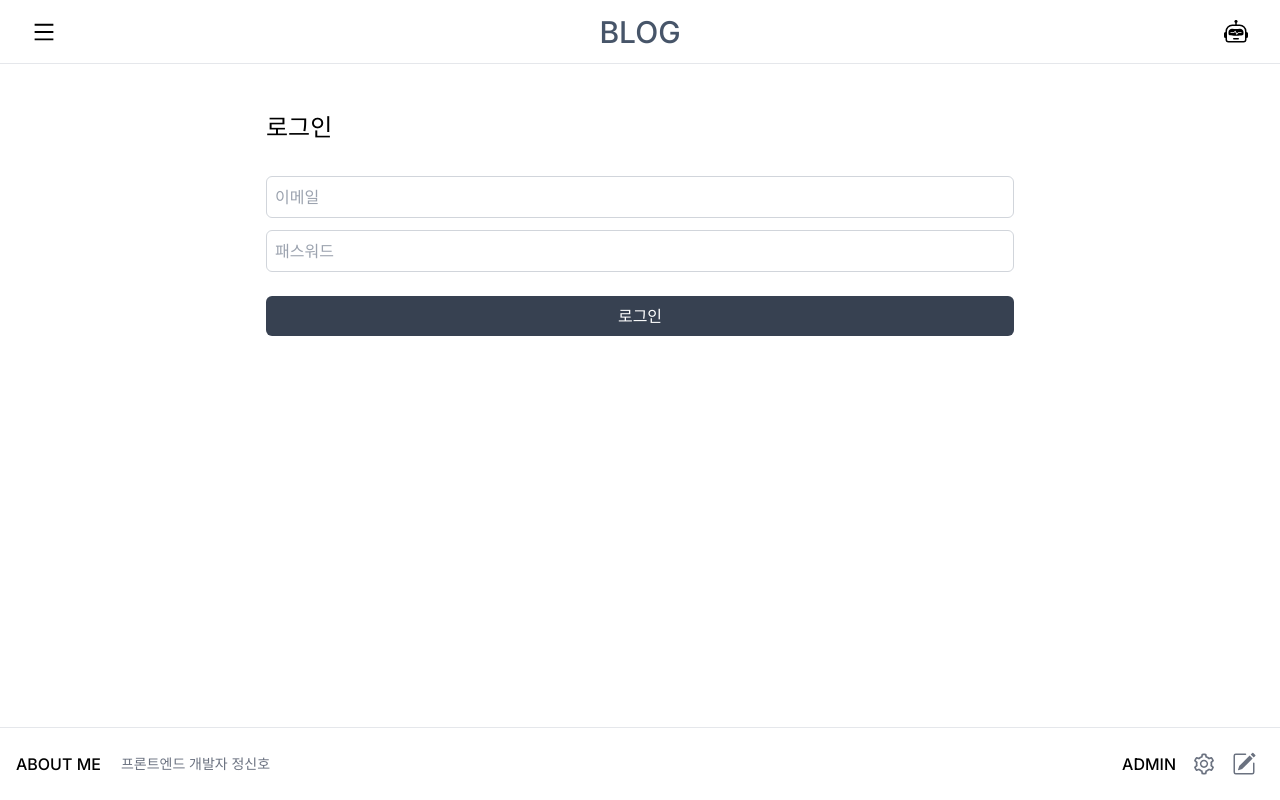
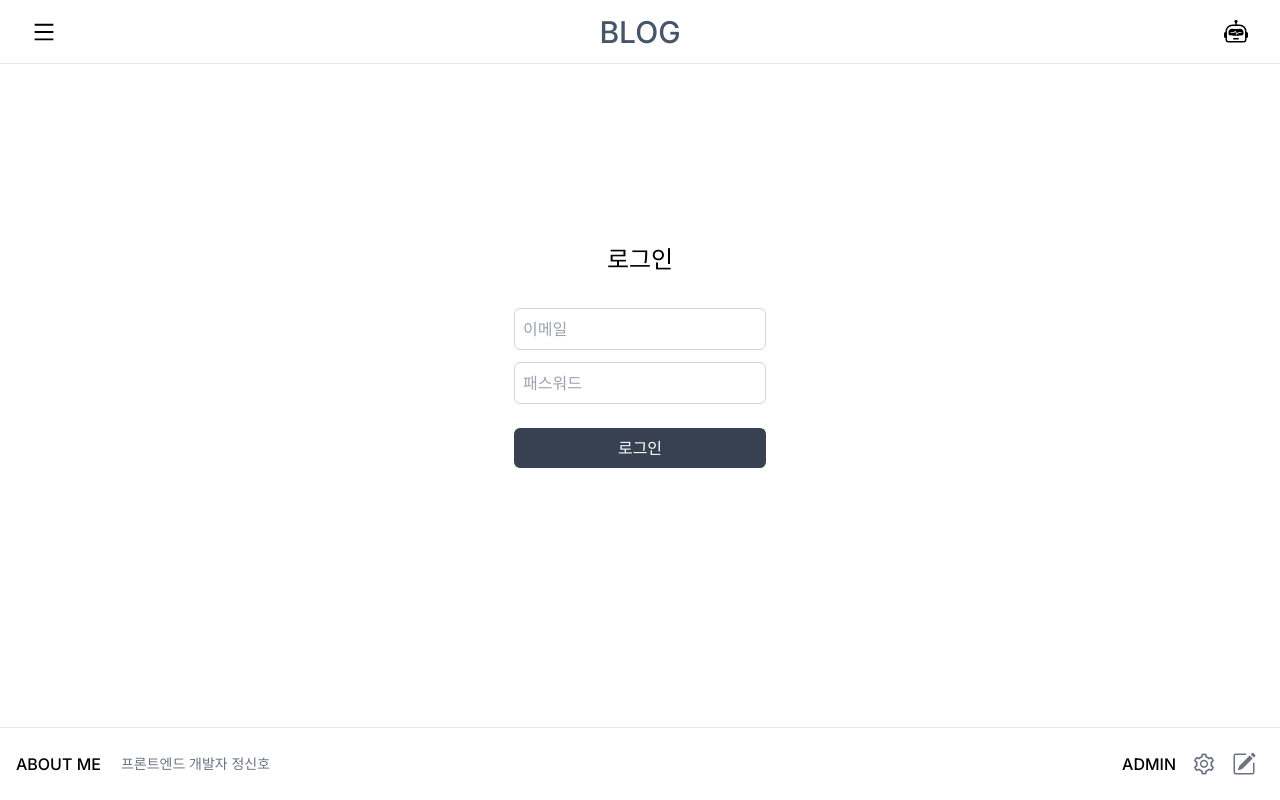
Before and after one commit to shinhojung814/my-blog-chat, a Next.js app: page /admin in a window 1280 px wide. Built offline with nearby package versions, Linux system fonts and the light colour scheme; no server answers; the database is empty.

Commit message:
Fixed stylings

```diff
--- a/src/components/PostList.tsx
+++ b/src/components/PostList.tsx
@@ -52,7 +52,7 @@ const PostList: React.FC<PostListProps> = ({ category, tag, className }) => {
       <h1 className={cn('text-2xl font-medium', !category && !tag && 'hidden')}>
         {category ? category : `# ${tag}`}
       </h1>
-      <div className="grid grid-cols-2 container mx-auto pt-20 pb-24 px-4 gap-x-4 gap-y-6 lg:gap-x-7 lg:gap-y-12">
+      <div className="grid grid-cols-2 container mx-auto pt-12 pb-24 px-4 gap-x-4 gap-y-6 lg:gap-x-7 lg:gap-y-12">
         {postPages?.pages
           .flatMap((page) => page.posts)
           .map((post) => <PostCard key={post.id} {...post} />)}
--- a/src/pages/admin/index.tsx
+++ b/src/pages/admin/index.tsx
@@ -37,22 +37,22 @@ function AdminPage() {
   }, [])
 
   return (
-    <div className="flex flex-col container mx-auto pt-12 pb-20 px-4">
+    <div className="flex flex-col justify-center container min-h-full mx-auto px-4">
       {!!userResponse?.data.user ? (
-        <div className="flex flex-col gap-4">
+        <div className="flex flex-col items-center mb-20 gap-4">
           <div className="mb-4 text-center">
             <b>{userResponse.data.user.email}</b> 로그인하였습니다.
           </div>
           <button
             type="button"
-            className="w-full py-2 rounded-md bg-gray-700 text-white"
+            className="w-1/2 py-2 rounded-md bg-gray-700 text-white"
             onClick={() => router.push('/write')}
           >
             포스트 작성하기
           </button>
           <button
             type="button"
-            className="w-full py-2 rounded-md bg-gray-700 text-white"
+            className="w-1/2 py-2 rounded-md bg-gray-700 text-white"
             onClick={() => {
               supabase.auth.signOut()
               router.push('/')
@@ -62,7 +62,7 @@ function AdminPage() {
           </button>
         </div>
       ) : (
-        <div className="flex flex-col gap-8">
+        <div className="flex flex-col items-center mb-20 gap-8">
           <h1 className="text-2xl font-medium">로그인</h1>
           <form onSubmit={handleSubmit}>
             <div className="flex flex-col gap-3">
```
